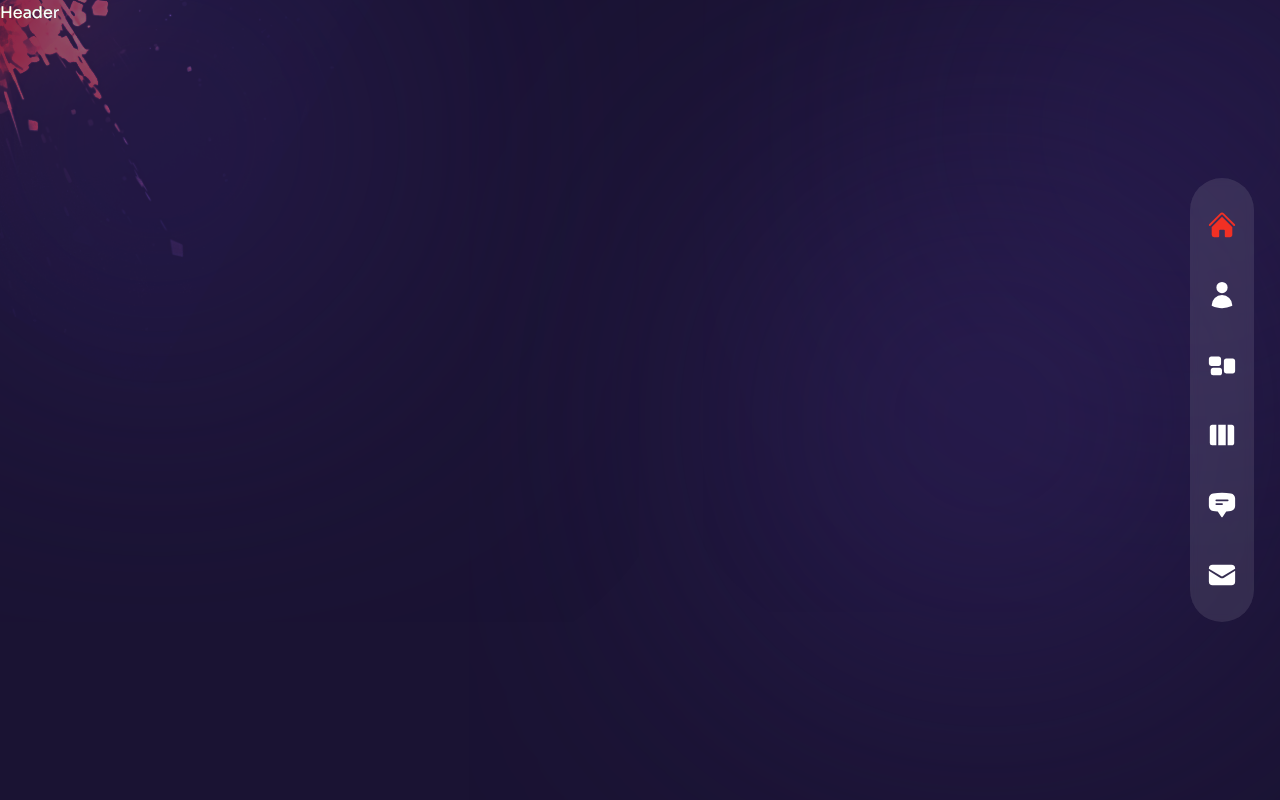
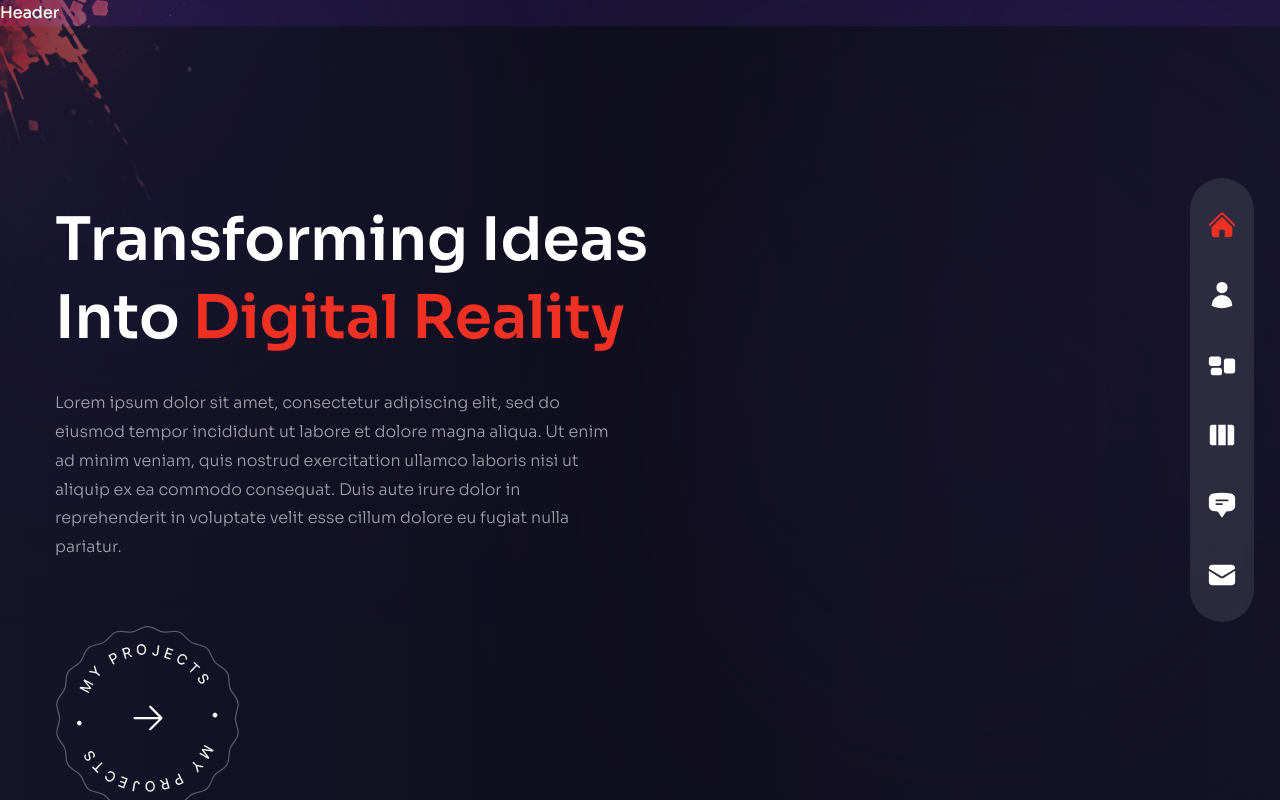
Before and after one commit to mahmudlukman/portfolio, a Next.js app: page / in a window 1280 px wide. Built offline with nearby package versions, Linux system fonts and the light colour scheme.

Commit message:
Home Page Complete

```diff
--- a/components/ProjectsBtn.js
+++ b/components/ProjectsBtn.js
@@ -1,5 +1,27 @@
+// next image
+import Image from 'next/image';
+
+// next link
+import Link from 'next/link';
+
+// icons
+import { HiArrowRight } from 'react-icons/hi2';
+
 const ProjectsBtn = () => {
-  return <div>Project Btn</div>;
+  return (
+    <div className='mx-auto xl:mx-0'>
+      <Link href={'/work'} className='relative w-[185px] h-[185px] flex justify-center items-center bg-circleStar bg-cover bg-center bg-no-repeat group'>
+        <Image
+          src={'/rounded-text.png'}
+          alt=''
+          width={141}
+          height={148}
+          className='animate-spin-slow w-full h-full max-w-[141px] max-h-[148px]'
+        />
+        <HiArrowRight className='absolute text-4xl group-hover:translate-x-2 transition-all duration-300'/>
+      </Link>
+    </div>
+  );
 };
 
 export default ProjectsBtn;
--- a/pages/_app.js
+++ b/pages/_app.js
@@ -17,8 +17,8 @@
       <AnimatePresence mode="wait">
         <motion.div key={router.route} className="h-full">
           <Transition />
+          <Component {...pageProps} />
         </motion.div>
-        <Component {...pageProps} />
       </AnimatePresence>
     </Layout>
   );
--- a/pages/index.js
+++ b/pages/index.js
@@ -1,5 +1,68 @@
+// next image
+import Image from 'next/image';
+
+// components
+import ParticlesContainer from '../components/ParticlesContainer';
+import ProjectsBtn from '../components/ProjectsBtn';
+import Avatar from '../components/Avatar';
+
+// framer motion
+import { motion } from 'framer-motion';
+
+// variants
+import { fadeIn } from '../variants';
+
 const Home = () => {
-  return <div>Home</div>;
+  return (
+    <div className="bg-primary/60 h-full">
+      {/* text */}
+      <div className="w-full h-full bg-gradient-to-r from-primary/10 via-black/30 to-black/10">
+        <div className="text-center flex flex-col justify-center xl:pt-40 xl:text-left h-full container mx-auto">
+          {/* title */}
+          <motion.h1
+            className="h1"
+            variants={fadeIn('down', 0.2)}
+            initial='hidden'
+            animate='show'
+            exit='hidden'
+          >
+            Transforming Ideas <br /> Into{' '}
+            <span className="text-accent">Digital Reality</span>
+          </motion.h1>
+          {/* subtitle */}
+          <motion.p
+            className="max-w-sm xl:max-w-xl mx-auto xl:mx-0 mb-10 xl:mb-16"
+            variants={fadeIn('down', 0.3)}
+            initial='hidden'
+            animate='show'
+            exit='hidden'
+          >
+            Lorem ipsum dolor sit amet, consectetur adipiscing elit, sed do
+            eiusmod tempor incididunt ut labore et dolore magna aliqua. Ut enim
+            ad minim veniam, quis nostrud exercitation ullamco laboris nisi ut
+            aliquip ex ea commodo consequat. Duis aute irure dolor in
+            reprehenderit in voluptate velit esse cillum dolore eu fugiat nulla
+            pariatur.
+          </motion.p>
+          {/* btn */}
+          <div className="flex justify-center xl:hidden relative">
+            <ProjectsBtn />
+          </div>
+          <motion.div
+            variants={fadeIn('down', 0.4)}
+            initial='hidden'
+            animate='show'
+            exit='hidden'
+            className='hidden xl:flex'
+          >
+            <ProjectsBtn />
+          </motion.div>
+        </div>
+      </div>
+      {/* image */}
+      <div>image</div>
+    </div>
+  );
 };
 
 export default Home;
```
